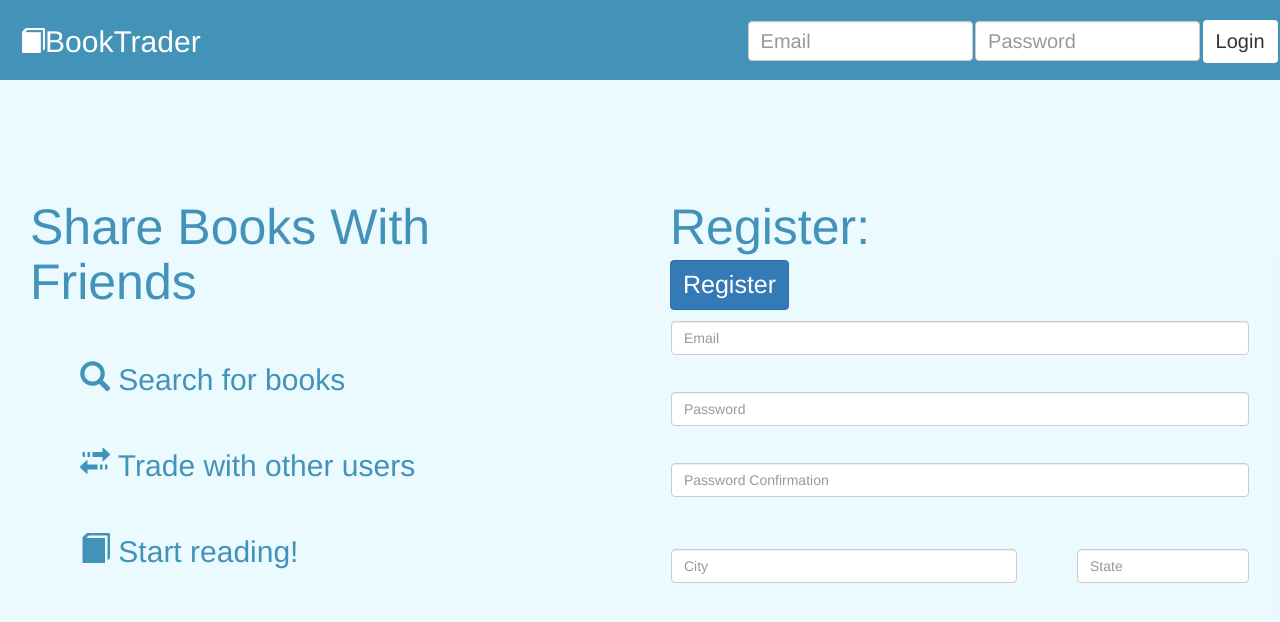
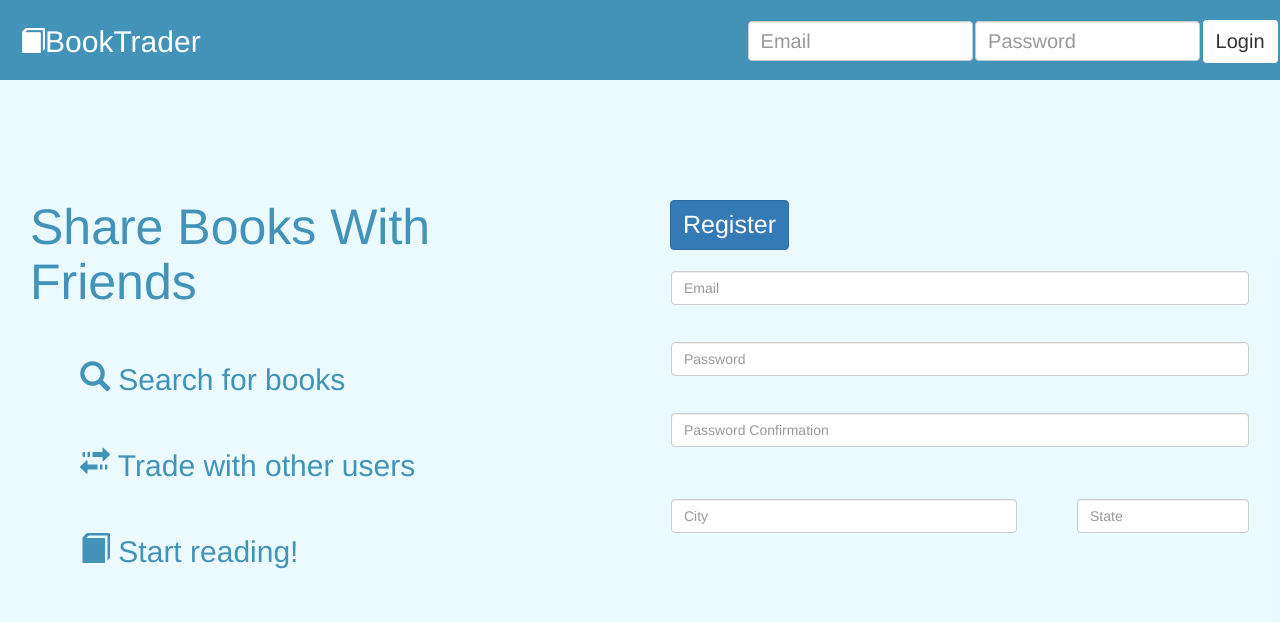
Before and after one commit to Bevets87/Book-Trading-App, a React app: page / in a window 1280 px wide. Shown: the top 622 px of the page. Built offline with nearby package versions, Linux system fonts and the light colour scheme; no server answers; the HTML template or start-up script is replaced by a standard one.

Commit message:
modified css

```diff
--- a/src/client/components/Login.js
+++ b/src/client/components/Login.js
@@ -99,7 +99,6 @@ class Login extends Component {
           <div className='mobile-login-container'>
           <form>
             <div className='login-title'>
-              <h1>Login:</h1>
               <button type='submit' className='btn btn-primary' onClick={this.handleLogin}>Login</button>
             </div>
             <div className='form-group'>
--- a/src/client/components/Login.scss
+++ b/src/client/components/Login.scss
@@ -11,7 +11,7 @@ $main-background-color: rgba(50,200,255, 0.1);
     }
     .login-title {
       margin-top: 10vh;
-      height: 100px;
+      height: auto;
     h1 {
         color: $main-font-color;
         font-size: 50px;
--- a/src/client/components/Main.js
+++ b/src/client/components/Main.js
@@ -147,7 +147,6 @@ class Main extends Component {
                 <div className='col-sm-12 register-container'>
                   <form>
                     <div className='register-title'>
-                      <h1>Register:</h1>
                       <button type='submit' className='btn btn-primary' onClick={this.handleRegister}>Register</button>
                     </div>
                     <div className='form-group'>
--- a/src/client/components/Main.scss
+++ b/src/client/components/Main.scss
@@ -35,7 +35,7 @@ $main-font-color: rgb(67,147,185);
     }
     .register-title {
       margin-top: 15vh;
-      height: 100px;
+      height: auto;
     h1 {
         color: $main-font-color;
         font-size: 50px;
@@ -46,7 +46,7 @@ $main-font-color: rgb(67,147,185);
         display: block;
         font-size: 25px;
         height: 50px;
-        margin-top: -5px;
+
 
 
       }
--- a/src/client/components/Register.js
+++ b/src/client/components/Register.js
@@ -123,7 +123,6 @@ class Register extends Component {
           <div className='mobile-register-container'>
           <form>
             <div className='register-title'>
-              <h1>Register:</h1>
               <button type='submit' className='btn btn-primary' onClick={this.handleRegister}>Register</button>
             </div>
             <div className='form-group'>
--- a/src/client/components/Register.scss
+++ b/src/client/components/Register.scss
@@ -11,7 +11,7 @@ $main-background-color: rgba(50,200,255, 0.1);
     }
     .register-title {
       margin-top: 10vh;
-      height: 100px;
+      height: auto;
     h1 {
         color: $main-font-color;
         font-size: 50px;
--- a/src/server/config.js
+++ /dev/null
@@ -1,4 +0,0 @@
-export default {
-  JWT_SECRET: process.env.JWT_SECRET || 'super secret secret of secrets',
-  API_KEY: process.env.API_KEY || 'pkXxiLL2NSejHsz051oEg'
-}
--- a/src/server/controllers/apiBookController.js
+++ b/src/server/controllers/apiBookController.js
@@ -2,8 +2,8 @@ import mongoose from 'mongoose'
 import _ from 'lodash'
 import axios from 'axios'
 import jwt from 'jsonwebtoken'
-import config from '../config'
 import XMLConverter from 'xmljson'
+import config from '../../../config'
 const { API_KEY, JWT_SECRET } = config
 
 export const handle_get_api_book = (req, res) => {
--- a/src/server/controllers/bookController.js
+++ b/src/server/controllers/bookController.js
@@ -2,7 +2,7 @@ import mongoose from 'mongoose'
 import jwt from 'jsonwebtoken'
 import bcrypt from 'bcrypt'
 import _ from 'lodash'
-import  config from '../config'
+import  config from '../../../config'
 const { JWT_SECRET } = config
 import Book from '../models/Book'
 import TradeRequest from '../models/TradeRequest'
--- a/src/server/controllers/tradeRequestController.js
+++ b/src/server/controllers/tradeRequestController.js
@@ -2,7 +2,7 @@ import mongoose from 'mongoose'
 import jwt from 'jsonwebtoken'
 import bcrypt from 'bcrypt'
 import _ from 'lodash'
-import  config from '../config'
+import  config from '../../../config'
 const { JWT_SECRET } = config
 import TradeRequest from '../models/TradeRequest'
 
--- a/src/server/controllers/userController.js
+++ b/src/server/controllers/userController.js
@@ -2,7 +2,7 @@ import mongoose from 'mongoose'
 import jwt from 'jsonwebtoken'
 import bcrypt from 'bcrypt'
 import _ from 'lodash'
-import  config from '../config'
+import  config from '../../../config'
 const { JWT_SECRET } = config
 
 import User from '../models/User'
```
Also changed, not shown: 3 other files (tests, documents, lock files or other folders).
